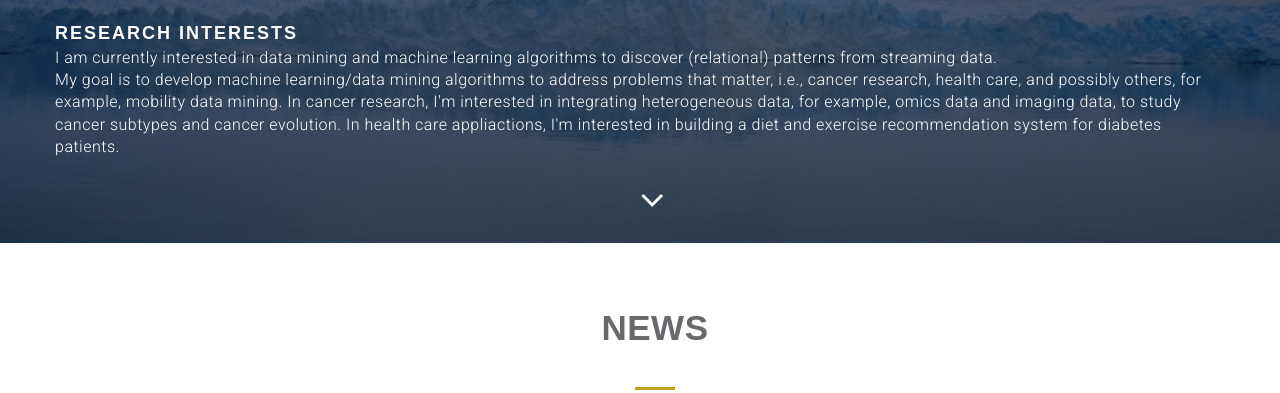
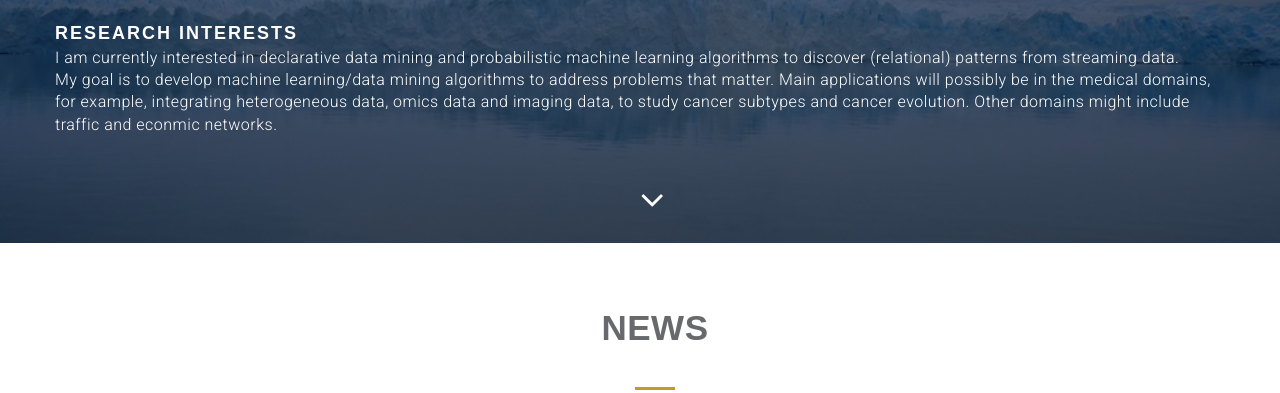
Before and after one commit to thanhlevan/thanhlevan.github.io, a plain HTML site: page index.html in a window 1280 px wide. Shown: the part 407-800 px from the top of the page. Drawn offline with nearby package versions, Linux system fonts and the light colour scheme.

Commit message:
Update website

```diff
--- a/index.html
+++ b/index.html
@@ -66,8 +66,8 @@
 		I obtained MSc of ICT from Asian Institute of Techonology (AIT), Thailand, where I was supervised by <a href="http://www.ict.mahidol.ac.th/faculty_staff/profile.asp?id=peter.had"><span class="logo-dec">Prof.Peter Haddawy</span></a>.</p>
 	      <p>&nbsp;</p>
 	      <h1 class="bnr-title">Research interests</h1>
-	     <p   class="bnr-para"> I am currently interested in data mining and machine learning algorithms to discover (relational) patterns from streaming data.</p>
-              <p class="bnr-para">My goal is to develop machine learning/data mining algorithms to address problems that matter, i.e., cancer research, health care, and possibly others, for example, mobility data mining. In cancer research, I'm interested in integrating heterogeneous data, for example, omics data and imaging data, to study cancer subtypes and cancer evolution. In health care appliactions, I'm interested in building a diet and exercise recommendation system for diabetes patients.</p>
+	     <p   class="bnr-para"> I am currently interested in declarative data mining and probabilistic machine learning algorithms to discover (relational) patterns from streaming data.</p>
+              <p class="bnr-para">My goal is to develop machine learning/data mining algorithms to address problems that matter. Main applications will possibly be in the medical domains, for example, integrating heterogeneous data, omics data and imaging data, to study cancer subtypes and cancer evolution. Other domains might include traffic and econmic networks.</p>
               <div class="overlay-detail text-center" >
                 <a href="#feature"><i class="fa fa-angle-down"></i></a>
               </div>
```
